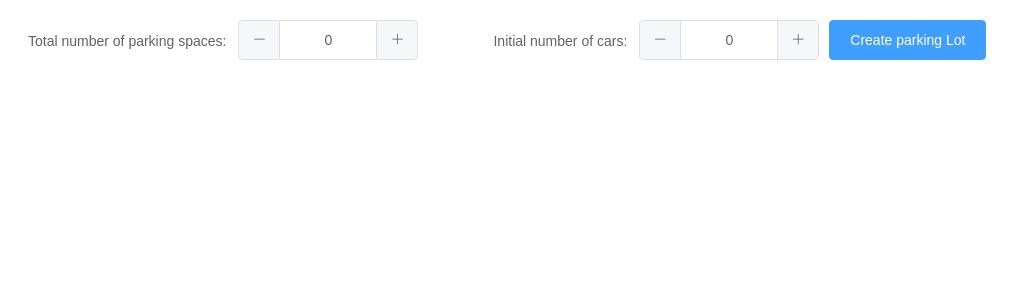
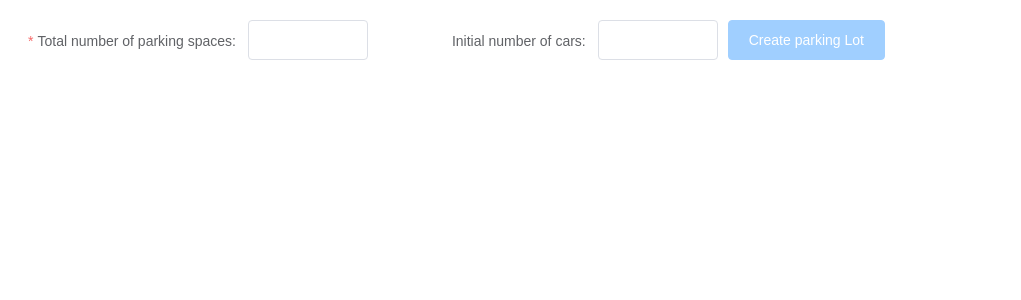
Before and after one commit to sndys16/parkingLot, a Vue app: page / in a window 1280 px wide. Shown: the top 300 px of the page, without its empty margins (0-1021 px from the left). Built offline with nearby package versions, Linux system fonts and the light colour scheme; the HTML template or start-up script is replaced by a standard one.

Commit message:
Stuck with element ui form validation in MainForm Component

```diff
--- a/package.json
+++ b/package.json
@@ -9,7 +9,7 @@
   },
   "dependencies": {
     "core-js": "^3.6.4",
-    "element-ui": "^2.13.1",
+    "element-ui": "^2.4.11",
     "vue": "^2.6.11",
     "vuex": "^3.1.3"
   },
--- a/src/components/addNewCar.vue
+++ b/src/components/addNewCar.vue
@@ -1,8 +1,22 @@
 <template>
     <div class="newCarDialog">
-        <el-button type="text" @click="dialogFormVisible = true" id="dialogButton">
-            + Add new car to the parking lot</el-button>
-
+        <el-tooltip content="Top center" placement="top">
+            <el-button
+                v-if="isFull"
+                type="primary"
+                disabled
+                title="The parking lot is full"
+                class="dialogButton">
+                    + Add new car
+            </el-button>
+        </el-tooltip>
+        <el-button
+            v-if="!isFull"
+            type="primary"
+            @click="dialogFormVisible = true"
+            class="dialogButton">
+                + Add new car
+        </el-button>
         <el-dialog title="Enter details of the car" :visible.sync="dialogFormVisible">
             <el-form :model="form">
                 <el-form-item label="Vehicle Registration Number" :label-width="formLabelWidth">
@@ -17,7 +31,12 @@
             </el-form>
             <span slot="footer" class="dialog-footer">
                 <el-button @click="dialogFormVisible = false">Cancel</el-button>
-                <el-button type="primary" @click="addNewCar">Confirm</el-button>
+                <el-button
+                    type="primary"
+                    :disabled="disabled"
+                    @click="addNewCar">
+                        Confirm
+                </el-button>
             </span>
         </el-dialog>
     </div>
@@ -49,7 +68,10 @@ export default {
     },
   },
   computed: {
-    ...mapState(['colors']),
+    ...mapState(['colors', 'isFull']),
+    disabled() {
+      return !(this.form.regNo && this.form.color);
+    },
   },
 };
 </script>
@@ -58,9 +80,10 @@ export default {
 .newCarDialog {
     display: inline-block;
 }
-#dialogButton {
-    height: 44px;
-    font-size: 24px;
+.dialogButton {
+    height: 41px;
+    font-size: 16px;
     margin-left: 20px;
+    vertical-align: text-bottom;
 }
 </style>
--- a/src/components/mainForm.vue
+++ b/src/components/mainForm.vue
@@ -1,17 +1,22 @@
 <template>
 
-    <el-form :inline="true" :model="form" label-width="auto">
+    <el-form :inline="true" :model="form" label-width="auto" :rules="rules">
 
-      <el-form-item label="Total number of parking spaces:">
-        <el-input-number v-model.number="form.lotSize" ></el-input-number>
+      <el-form-item label="Total number of parking spaces:" prop="parkingLotSize">
+        <el-input v-model.number="form.lotSize" ></el-input>
       </el-form-item>
 
       <el-form-item label="Initial number of cars:">
-        <el-input-number v-model.number="form.carsCount" ></el-input-number>
+        <el-input v-model.number="form.carsCount" ></el-input>
       </el-form-item>
 
       <el-form-item>
-        <el-button type="primary" @click="onSubmit">Create parking Lot</el-button>
+        <el-button
+            type="primary"
+            :disabled="disabled"
+            @click="onSubmit">
+                Create parking Lot
+        </el-button>
       </el-form-item>
 
     </el-form>
@@ -24,17 +29,34 @@ import { mapActions } from 'vuex';
 export default {
   data() {
     return {
-      form: {
-        lotSize: '',
-        carsCount: '',
+      form: this.newSetUp(),
+      rules: {
+        parkingLotSize: [
+          { required: true, message: 'Please eneter the total number of parking spaces' },
+          { type: 'number', message: 'Please eneter a valid number' },
+        ],
       },
     };
   },
   methods: {
     onSubmit() {
       this.initialSetUp(this.form);
+      this.form = this.newSetUp();
     },
     ...mapActions(['initialSetUp']),
+    newSetUp() {
+      return {
+        lotSize: '',
+        carsCount: '',
+      };
+    },
+  },
+  computed: {
+    disabled() {
+      return !((this.form.lotSize > 0)
+      && (this.form.carsCount > 0)
+      && (this.form.lotSize > this.form.carsCount));
+    },
   },
 };
 </script>
--- a/src/components/parkedCarsList.vue
+++ b/src/components/parkedCarsList.vue
@@ -1,5 +1,7 @@
 <template>
     <div>
+        <p> Parking Lot Size: {{lotSize}}</p>
+        <p> Currently parked cars: {{carsCount}}</p>
         <div>
             <h3>List of parked cars :</h3>
             <AddNewCar/>
@@ -51,7 +53,7 @@ export default {
       border: true,
     };
   },
-  computed: mapState(['parkedCars']),
+  computed: mapState(['parkedCars', 'lotSize', 'carsCount']),
   methods: {
     handleDelete(row) {
       this.removeParkedCar(row.slot);
@@ -61,8 +63,13 @@ export default {
 };
 </script>
 
-<style>
+<style scoped>
 h3 {
   display: inline-block;
 }
+p {
+  margin-left: 50px;
+  font-size: 24px;
+  display: inline-block;
+}
 </style>
--- a/src/main.js
+++ b/src/main.js
@@ -10,6 +10,7 @@ import {
   Dialog,
   Select,
   Option,
+  Tooltip,
 } from 'element-ui';
 import App from './App.vue';
 import store from './store';
@@ -25,6 +26,7 @@ Vue.use(TableColumn);
 Vue.use(Dialog);
 Vue.use(Select);
 Vue.use(Option);
+Vue.use(Tooltip);
 
 new Vue({
   store,
--- a/src/store/index.js
+++ b/src/store/index.js
@@ -21,9 +21,11 @@ export default new Vuex.Store({
     REMOVE_PARKED_CAR(state, slot) {
       state.parkedCars = state.parkedCars.filter((parkedCar) => parkedCar.slot !== slot);
       state.isFull = false;
+      state.carsCount -= 1;
     },
     PARK_NEW_CAR(state, car) {
       state.parkedCars.push(car);
+      state.carsCount += 1;
       if (state.lotSize === state.parkedCars.length) state.isFull = true;
     },
   },
```
Also changed, not shown: 1 other file (tests, documents, lock files or other folders).
